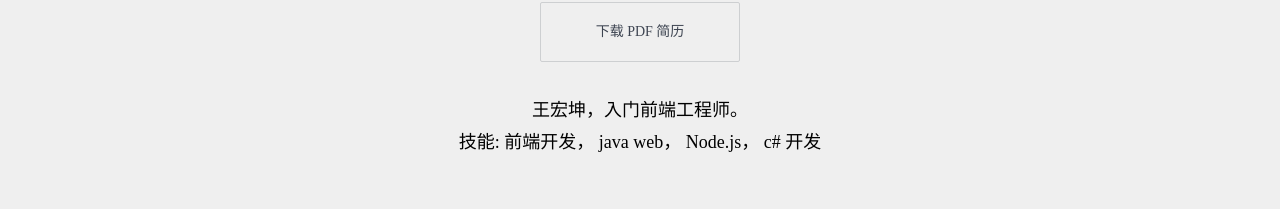
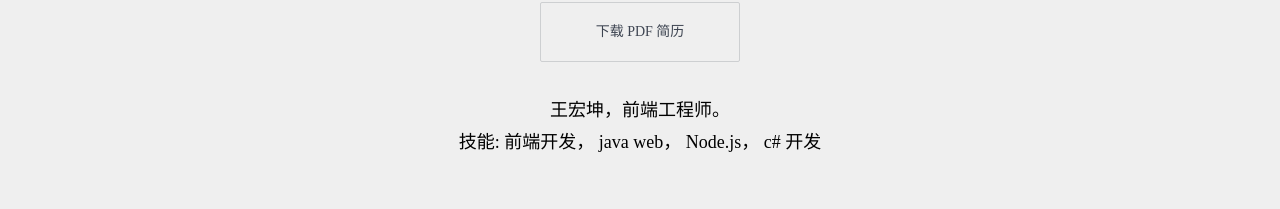
Before and after one commit to zhebocaozuozenmeshuo/resume02, a plain HTML site: page index.html in a window 1280 px wide. Shown: the part 728-937 px from the top of the page. Drawn offline with Linux system fonts and the light colour scheme; a script that the page names is missing.

Commit message:
Update index.html

```diff
--- a/index.html
+++ b/index.html
@@ -146,7 +146,7 @@
       <a class="downloadResume" href="./resume.pdf" target="_blank" download>下载 PDF 简历</a>
     </p>
     <p class="selfIntroduction">
-        王宏坤，入门前端工程师。
+        王宏坤，前端工程师。
         <br>技能: 前端开发， java web， Node.js， c# 开发
     </p>
   </main>
```
